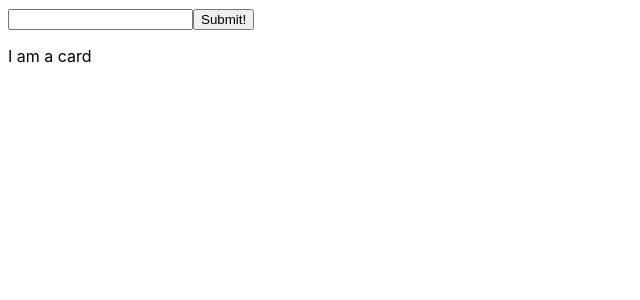
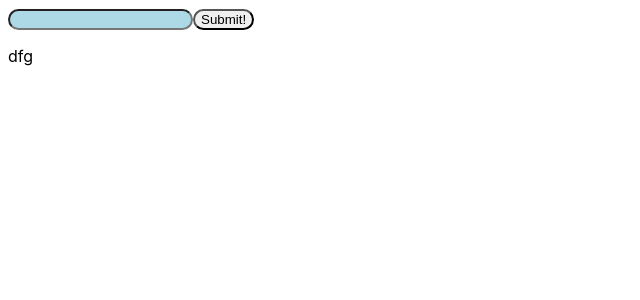
Before and after one commit to LDRMuse/react-movies, a React (Create React App) app: page / in a window 1280 px wide. Shown: the top 300 px of the page, without its empty margins (0-640 px from the left). Built offline with nearby package versions, Linux system fonts and the light colour scheme.

Commit message:
Match api to query

```diff
--- a/src/api/index.js
+++ b/src/api/index.js
@@ -7,7 +7,7 @@ export default {
   async index(query) {
     const res = await fetch(
       `https://api.themoviedb.org/3/search/movie?api_key=${process.env.REACT_APP_API_KEY}&query=${query}&page=1&include_adult=false`
-      )
-      return await res.json()
+    )
+    return await res.json()
   },
 }
--- /dev/null
+++ b/src/components/MovieSearch/Cards/cards.css
@@ -0,0 +1,17 @@
+.card-container {
+  display: flex;
+  flex-direction: column;
+  background-color: #95dada;
+  border: 1px solid grey;
+  border-radius: 5px;
+  padding: 25px;
+  cursor: pointer;
+  -moz-osx-font-smoothing: grayscale;
+  backface-visibility: visible;
+  transform: translateZ(0);
+  transition: transform 0.25s ease-out;
+}
+
+.card-container:hover {
+  transform: scale(1.05);
+}
--- a/src/components/MovieSearch/Cards/index.js
+++ b/src/components/MovieSearch/Cards/index.js
@@ -1,8 +1,16 @@
 import React from 'react'
 import PropTypes from 'prop-types'
+import './cards.css'
 
 export const Cards = ({movies}) => {
-  return <p>I am a card</p>
+
+  // movies.map()
+
+  // return <div className='card-container'>
+  //   <img alt='movies' src={`https://image.tmdb.org/t/p/w185_and_h278_bestv2/${movie.poster_path}`}/>
+  // </div>
+
+  return <p>dfg</p>
 }
 
 Cards.propTypes = {
--- a/src/index.css
+++ b/src/index.css
@@ -7,3 +7,28 @@ body {
   -webkit-font-smoothing: antialiased;
   -moz-osx-font-smoothing: grayscale;
 }
+
+img {
+  /* responsive images */
+  max-width: 100%;
+}
+
+
+input {
+  background-color: lightblue;
+  border-radius: 4rem;
+}
+
+button {
+  border-radius: 4rem;
+  box-shadow: lightblue;
+}
+
+
+.flex {
+  display: flex;
+}
+
+.flex-justify-content-center {
+  justify-content: center;
+}
```
